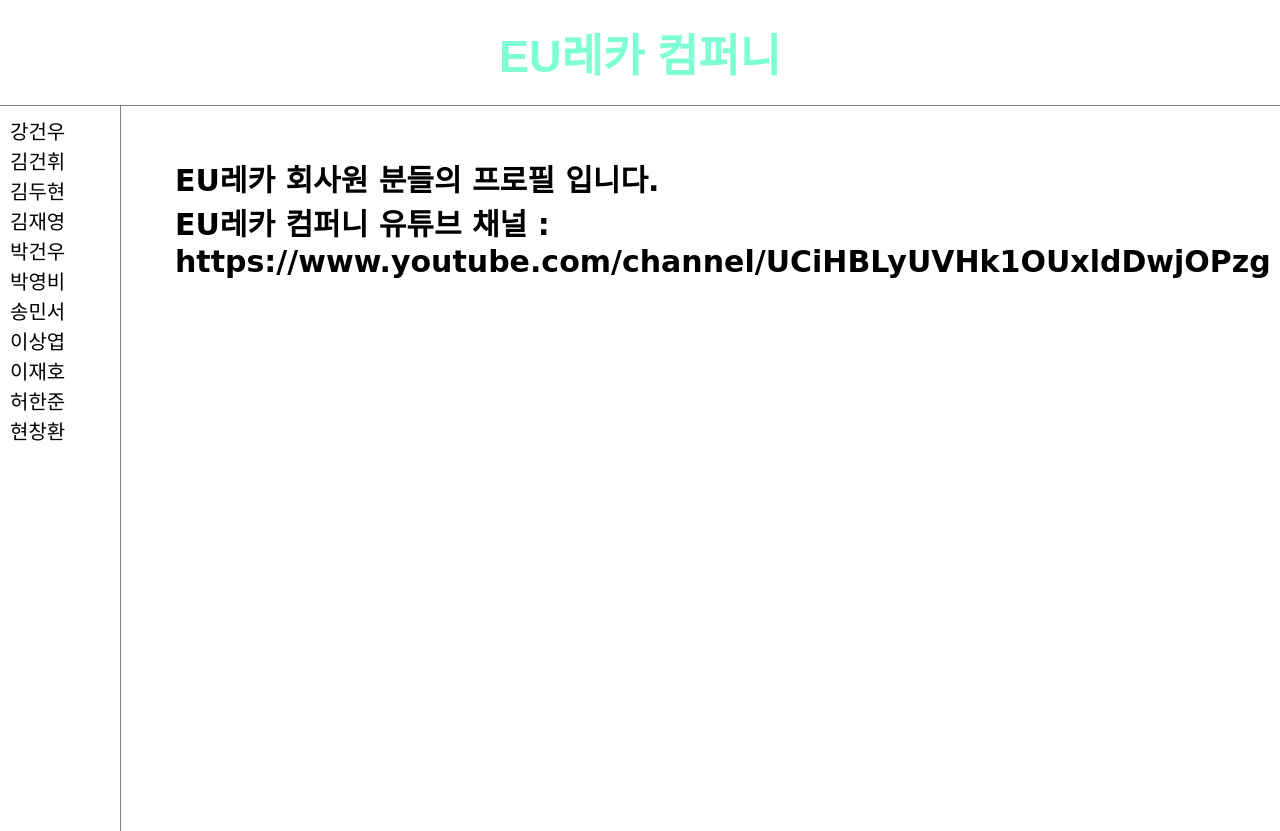
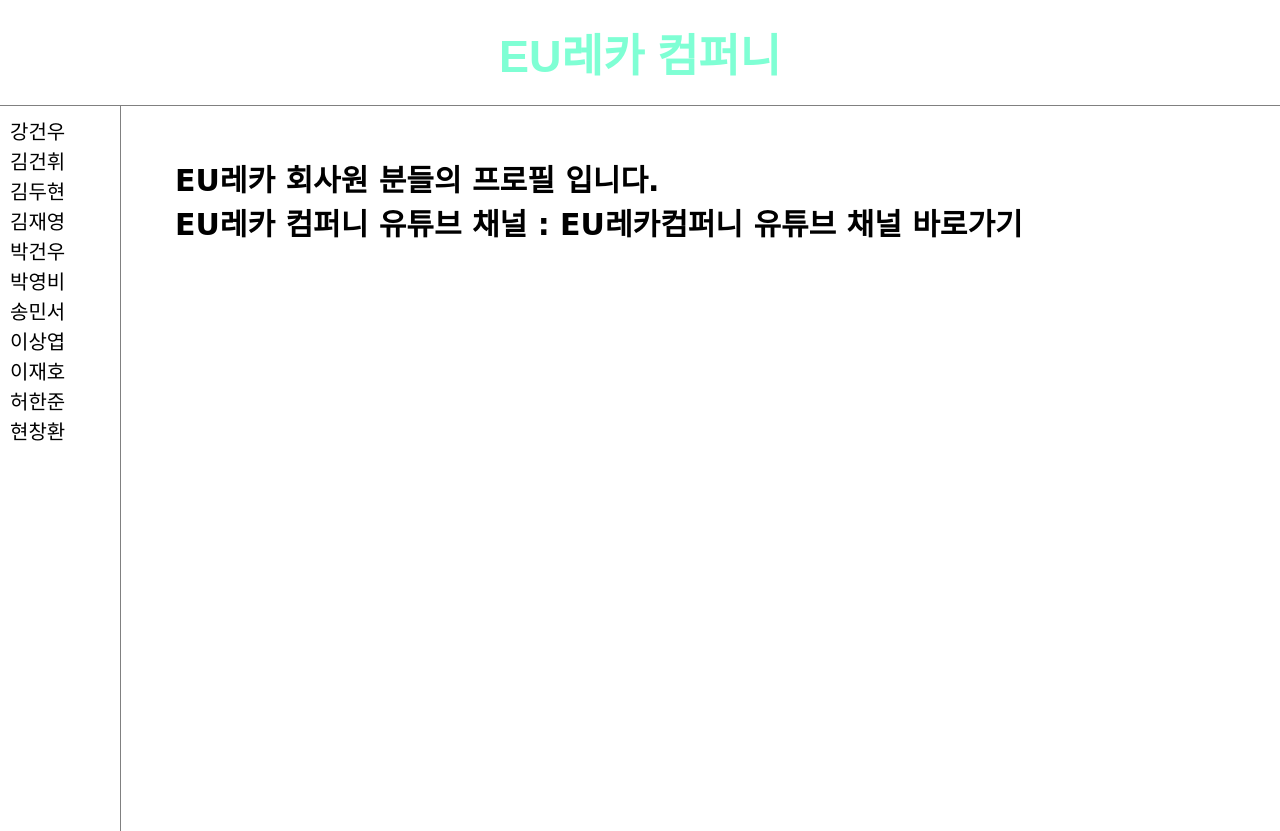
Before and after one commit to mssamd0515/eureka.company, a plain HTML site: page 1.html in a window 1280 px wide. Drawn offline with Linux system fonts and the light colour scheme; a web font is replaced by a local one.

Commit message:
Update 1.html

```diff
--- a/1.html
+++ b/1.html
@@ -82,7 +82,7 @@
       <li> </li>
     </ul>
     <div id="article">
-      <p style="font-size: 30px"><strong>EU레카 회사원 분들의 프로필 입니다.<br>EU레카 컴퍼니 유튜브 채널 : <a href="https://www.youtube.com/channel/UCiHBLyUVHk1OUxldDwjOPzg">https://www.youtube.com/channel/UCiHBLyUVHk1OUxldDwjOPzg</a></strong></p>
+      <p style="font-size: 30px"><strong>EU레카 회사원 분들의 프로필 입니다.<br>EU레카 컴퍼니 유튜브 채널 : <a href="https://www.youtube.com/channel/UCiHBLyUVHk1OUxldDwjOPzg">EU레카컴퍼니 유튜브 채널 바로가기</a></strong></p>
     </div>
   </div>
 
```
